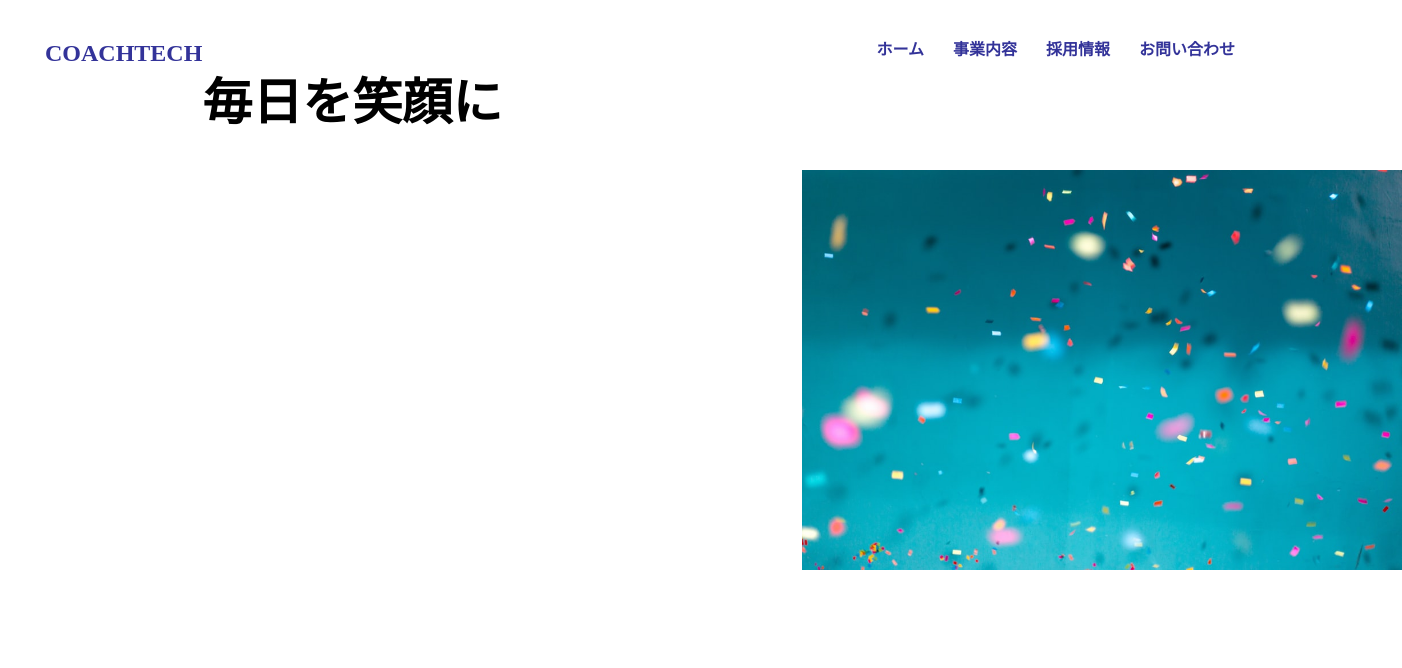
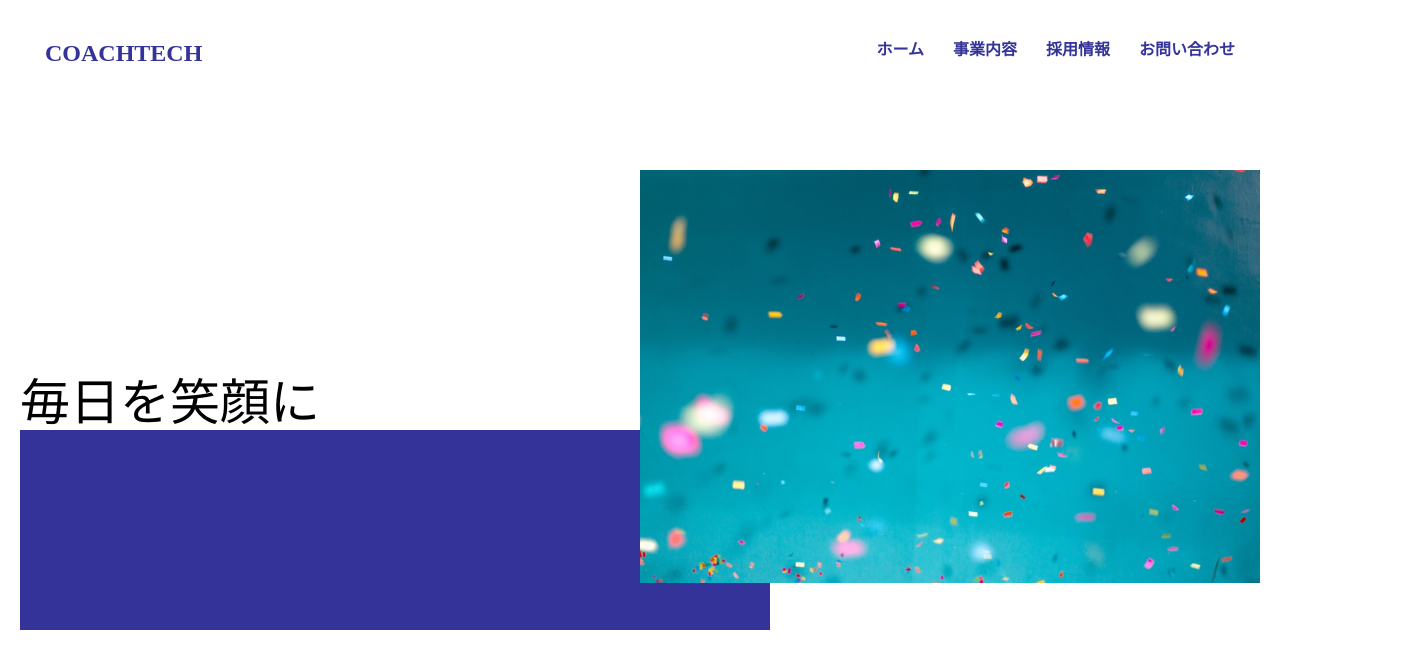
Before and after one commit to InoueMayu/coachtech-css, a plain HTML site: page index.html in a window 1280 px wide. Shown: the whole page, 1402 px wide, since content can reach past the window. Drawn offline with Linux system fonts and the light colour scheme.

Commit message:
Update style.css

```diff
--- a/css/style.css
+++ b/css/style.css
@@ -23,20 +23,30 @@ body {
 
 
 .relative {
-    position: relative;
-    display: flex;
+  position: relative;
 }
 
 .relative__img {
-   position: absolute;
-    width: 600px;
-    height: 400px;
-    top: 150px;
-    left: 600px;
+  width: 50%;
+  margin: 150px 0 0 auto;
+  height: 100%;
+  display: block;
+  position: relative;
+  z-index: 3;
 }
 
 .absolute {
   position: absolute;
   font-size: 50px;
+  top: 150px;
+  font-weight: lighter;
 
 }
+
+.border {
+  position: absolute;
+  top: 260px;
+  background-color: #333399;
+  height: 200px;
+  width: 750px;
+}
```
